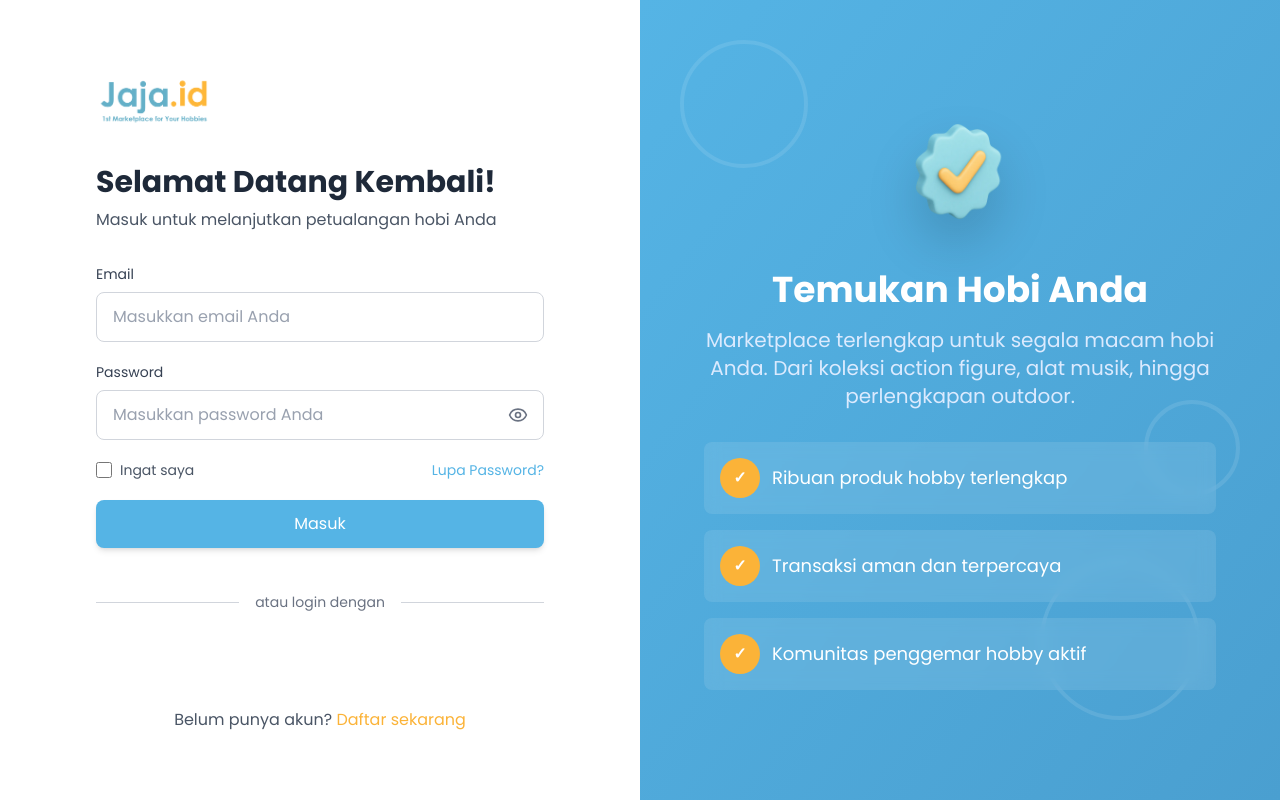
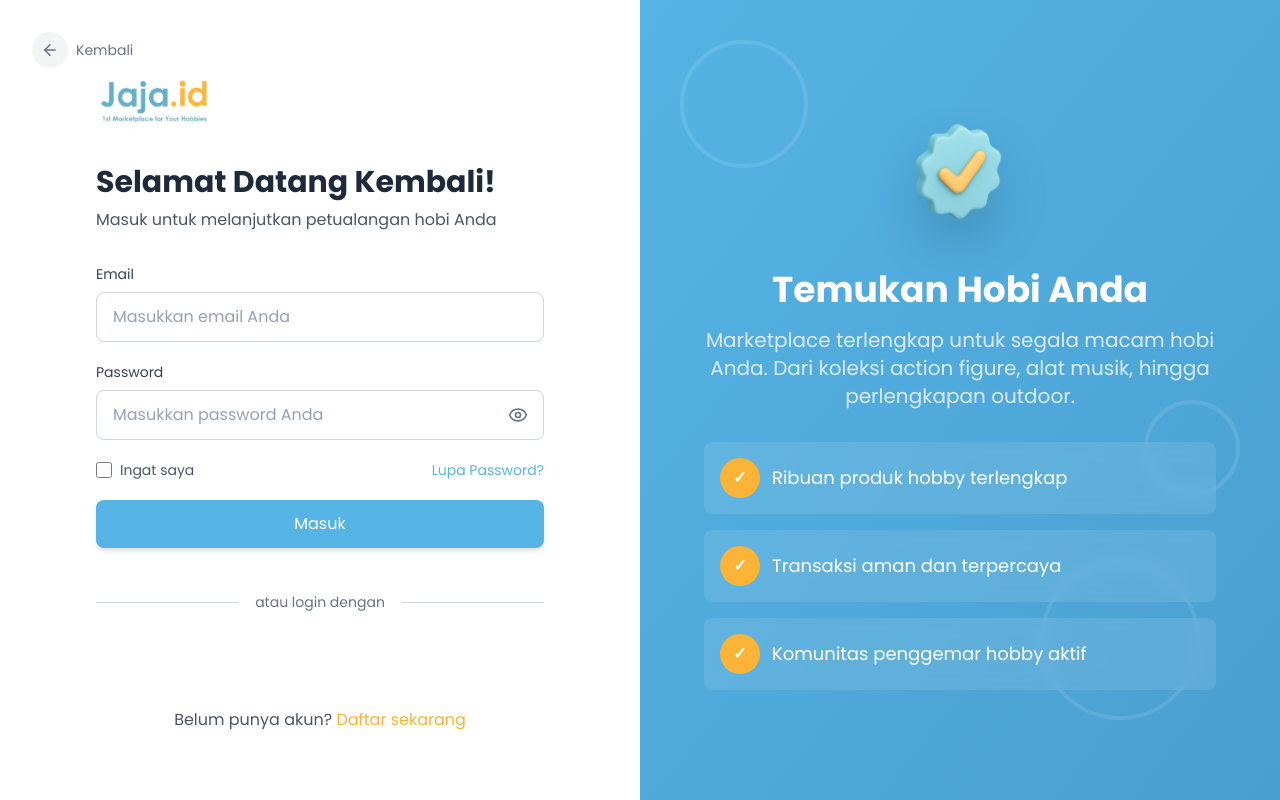
Before and after one commit to zufar-irawan/Jaja-Frontend, a Next.js app: page /main/auth/login in a window 1280 px wide. Built offline with nearby package versions, Linux system fonts and the light colour scheme; no server answers.

Commit message:
Add back button in login form

```diff
--- a/src/app/main/auth/login/page.tsx
+++ b/src/app/main/auth/login/page.tsx
@@ -1,6 +1,6 @@
 "use client";
 import React, { useState, useEffect } from "react";
-import { Eye, EyeOff } from "lucide-react";
+import { Eye, EyeOff, ArrowLeft } from "lucide-react";
 import Link from "next/link";
 import { useRouter } from "next/navigation";
 import { login, loginWithGoogle } from "@/utils/authService";
@@ -103,7 +103,18 @@ export default function Login() {
       {/* Left Side - Login Form */}
       <div className="w-full lg:w-1/2 flex items-center justify-center p-8 bg-white">
         <div className="w-full max-w-md">
+          {/* Back Button */}
+          <Link
+            href="/"
+            className="absolute top-8 left-8 flex items-center gap-2 text-gray-500 hover:text-gray-700 transition-colors group"
+          >
+            <div className="w-9 h-9 rounded-full bg-gray-100 group-hover:bg-gray-200 flex items-center justify-center transition-colors">
+              <ArrowLeft size={18} />
+            </div>
+            <span className="text-sm font-medium">Kembali</span>
+          </Link>
           {/* Logo */}
+
           <div className="mb-8">
             <img
               src="/images/logo.webp"
--- a/src/components/Footer.tsx
+++ b/src/components/Footer.tsx
@@ -34,7 +34,7 @@ export default function Footer() {
     ];
 
     return (
-        <footer className="bg-gradient-to-br from-[#55B4E5] via-[#4AA8DC] to-[#FBB338] text-white">
+        <footer className="bg-linear-to-br from-[#55B4E5] via-[#4AA8DC] to-[#FBB338] text-white">
             <div className="max-w-7xl mx-auto px-6 py-16">
                 <div className="grid grid-cols-1 md:grid-cols-2 lg:grid-cols-4 gap-12 mb-12">
                     {/* Jaja.id Section */}
```
